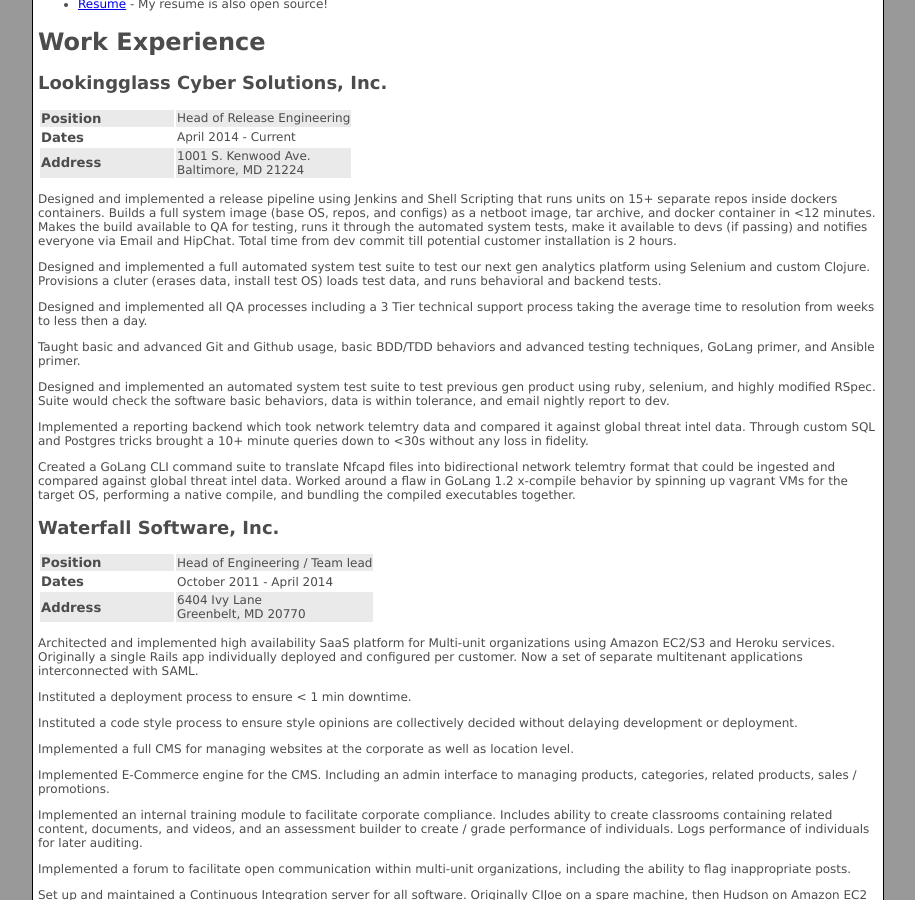
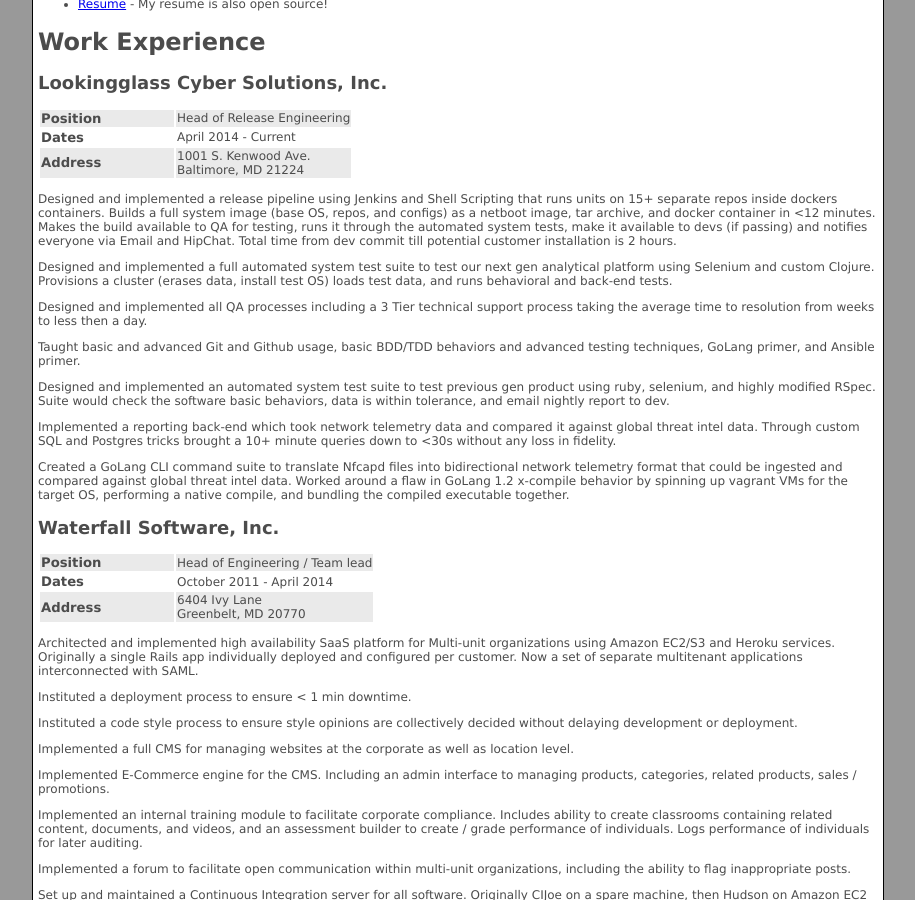
Before and after one commit to srvullupala/Resume, a Jekyll site: the page built from index.html, in a window 1280 px wide and 900 px high, scrolled down 791 px. Shown: the whole window, without its empty margins (182-1097 px from the left). Built offline with Jekyll 4.4.1, drawn with Linux system fonts in a browser that asks for light colours; Markdown is read by kramdown in place of the engine named in the settings.

Commit message:
Fixing more spelling

```diff
--- a/_includes/work_lookingglass.html
+++ b/_includes/work_lookingglass.html
@@ -30,9 +30,9 @@
   from dev commit till potential customer installation is 2 hours.</p>
 
 <p>Designed and implemented a full automated system test suite to test
-  our next gen analytics platform using Selenium and custom Clojure.
-  Provisions a cluter (erases data, install test OS) loads test data,
-  and runs behavioral and backend tests.</p>
+  our next gen analytical platform using Selenium and custom Clojure.
+  Provisions a cluster (erases data, install test OS) loads test data,
+  and runs behavioral and back-end tests.</p>
 
 <p>Designed and implemented all QA processes including a 3 Tier
   technical support process taking the average time to resolution
@@ -47,14 +47,14 @@
   Suite would check the software basic behaviors, data is within
   tolerance, and email nightly report to dev.</p>
 
-<p>Implemented a reporting backend which took network telemtry data
+<p>Implemented a reporting back-end which took network telemetry data
   and compared it against global threat intel data.  Through custom
   SQL and Postgres tricks brought a 10+ minute queries down to
   &lt;30s without any loss in fidelity.</p>
 
 <p>Created a GoLang CLI command suite to translate Nfcapd files into
-  bidirectional network telemtry format that could be ingested and
+  bidirectional network telemetry format that could be ingested and
   compared against global threat intel data.  Worked around a flaw in
   GoLang 1.2 x-compile behavior by spinning up vagrant VMs for the
   target OS, performing a native compile, and bundling the compiled
-  executables together.</p>
+  executable together.</p>
```
Also changed, not shown: other parts of _includes/work_lookingglass.html (+1 -1 lines).
